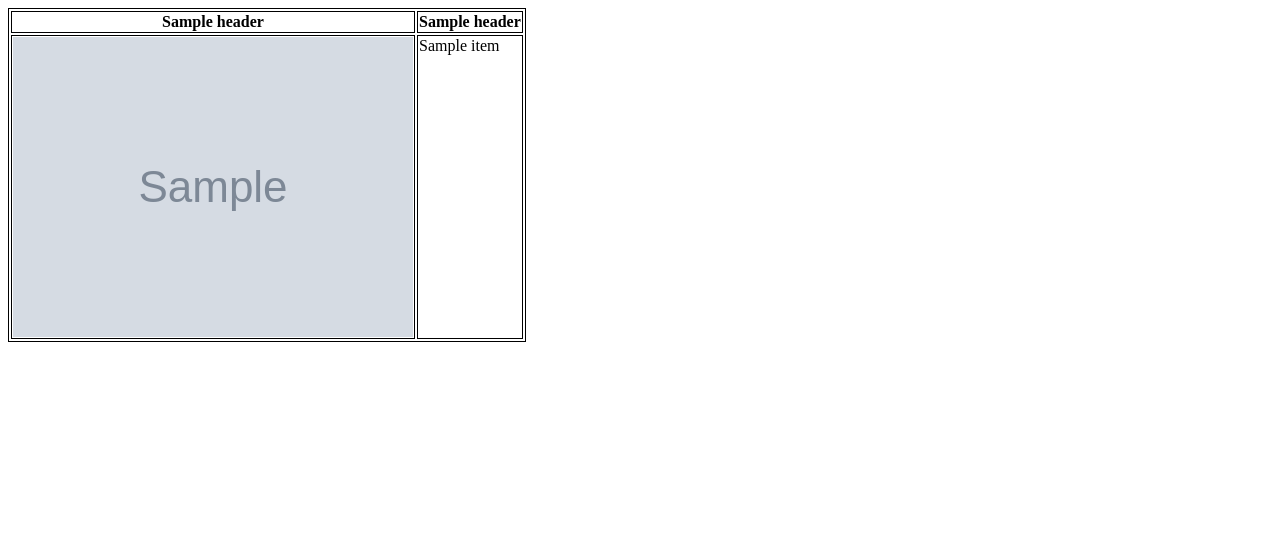
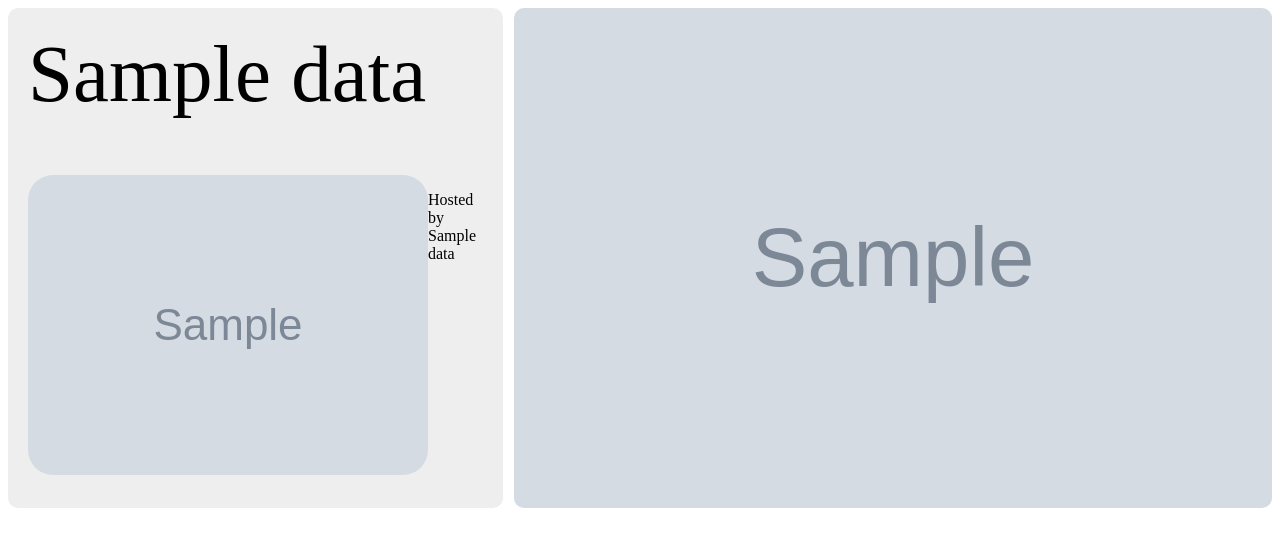
Before and after one commit to muthuayyanar/cmpe272-property-listing-app, a Flask app: template templates/listing_details.html in a window 1280 px wide. Shown: the top 547 px of the page. Run offline with Flask 2, Linux system fonts and the light colour scheme; the template is opened without the code that fills it: most values are stand-ins (such as "Sample title", 1, 10 or a date in 2020); grey boxes marked "Sample" are stand-in pictures; parts of the project's set-up code (start-up, migrations or seed data) failed here and were passed over.

Commit message:
adding ui to details

```diff
--- a/app.py
+++ b/app.py
@@ -223,6 +223,11 @@ def houselistings(pagenumber=1):
 @requires_auth
 def listing_details(listing_id):
     home = home_listings.find({"id" : int(listing_id) })[0]
+    data = {}
+    data["image"] = home["picture_url"]
+    data["name"] = home["name"]
+    data["host_image"] = home["host_thumbnail_url"]
+    data["host_name"] = home["host_name"]
     row = []
     headers = []
     excluded = ["", "N/A", "_id"]
@@ -235,7 +240,7 @@ def listing_details(listing_id):
         elif not(str(home[key]) in excluded or key in excluded) and str(home[key]) not in row:
             headers.append(key)
             row.append(str(home[key]))
-    return render_template("listing_details.html", imageheaders=imageheaders, headers=headers, images=images, row=row)
+    return render_template("listing_details.html", data=data, imageheaders=imageheaders, headers=headers, images=images, row=row)
 
 if __name__ == '__main__':
     app.run(debug=True)
--- a/templates/listing_details.html
+++ b/templates/listing_details.html
@@ -7,27 +7,34 @@
         td {
             vertical-align: top;
         }
+        .picture {
+            border-radius: 10px;
+            float: right;
+            height: 500px;
+            width: 60%;
+        }
+        .name {
+            background-color: #EEEEEE;
+            float: left;
+            height: 460px;
+            width: 36%;
+            border-radius: 10px;
+            padding: 20px;
+        }
+        name {
+            font-size: 81px
+        }
     </style>
     <body>
-        <table>
-            <thead>
-                {% for header in imageheaders %}
-                <th>{{ header }}</th>
-                {% endfor %}
-
-                {% for header in headers %}
-                <th>{{ header }}</th>
-                {% endfor %}
-            </thead>
-                <tr>
-                    {% for image in images %}
-                    <td><img class="image" src="{{ image }}"></td>
-                    {% endfor %}
-                    {% for item in row %}
-                    <td>{{ item }}</td>
-                    {% endfor %}
-                </tr>
-        </table>
+        <img class="picture" src="{{ data["image"] }}">
+        <div class="name">
+            <name>{{ data["name"] }}</name>
+            <br>
+            <br>
+            <br>
+            <br>
+            <img style="border-radius: 25px;float: left;" src="{{ data["host_image"] }}"><p style="padding-left: 60px">Hosted by {{ data["host_name"] }}</p>
+        </div>
     </body>
 
 </html>
```
